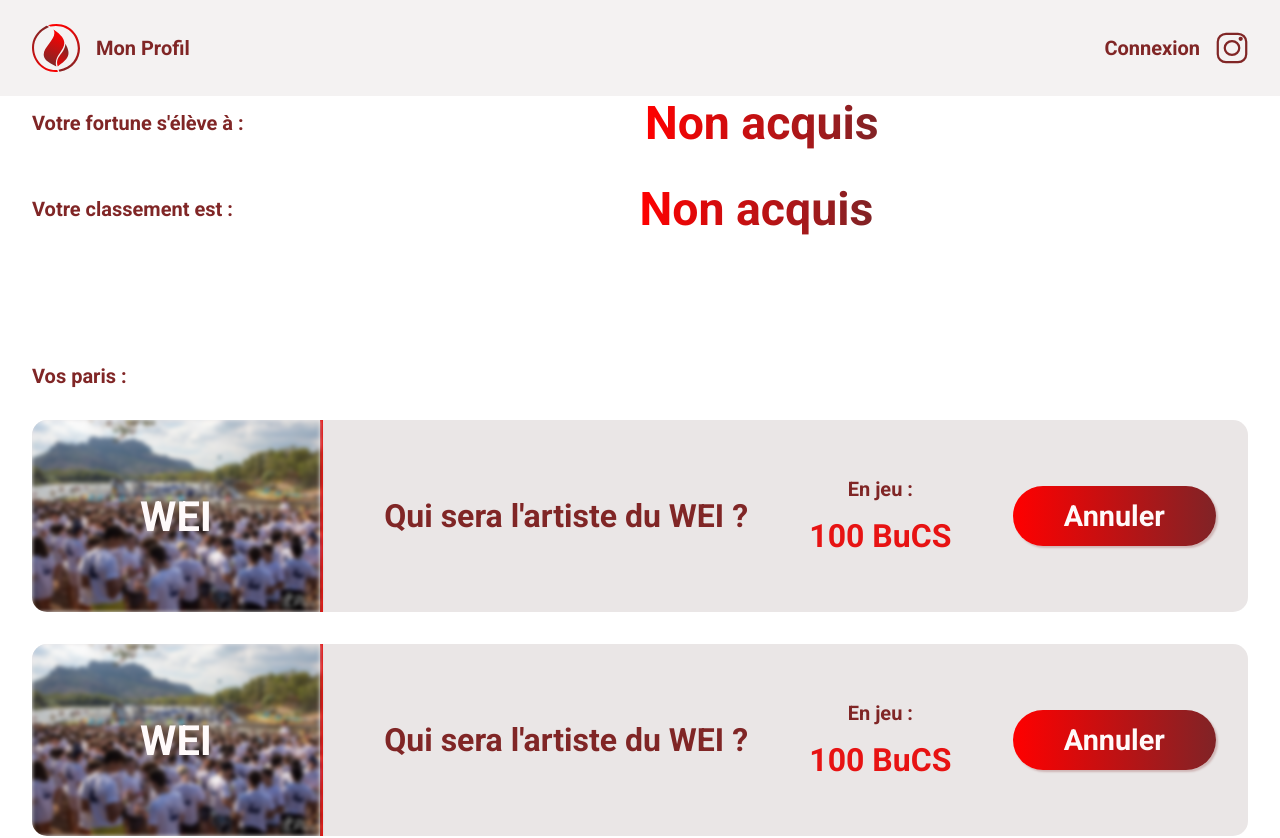
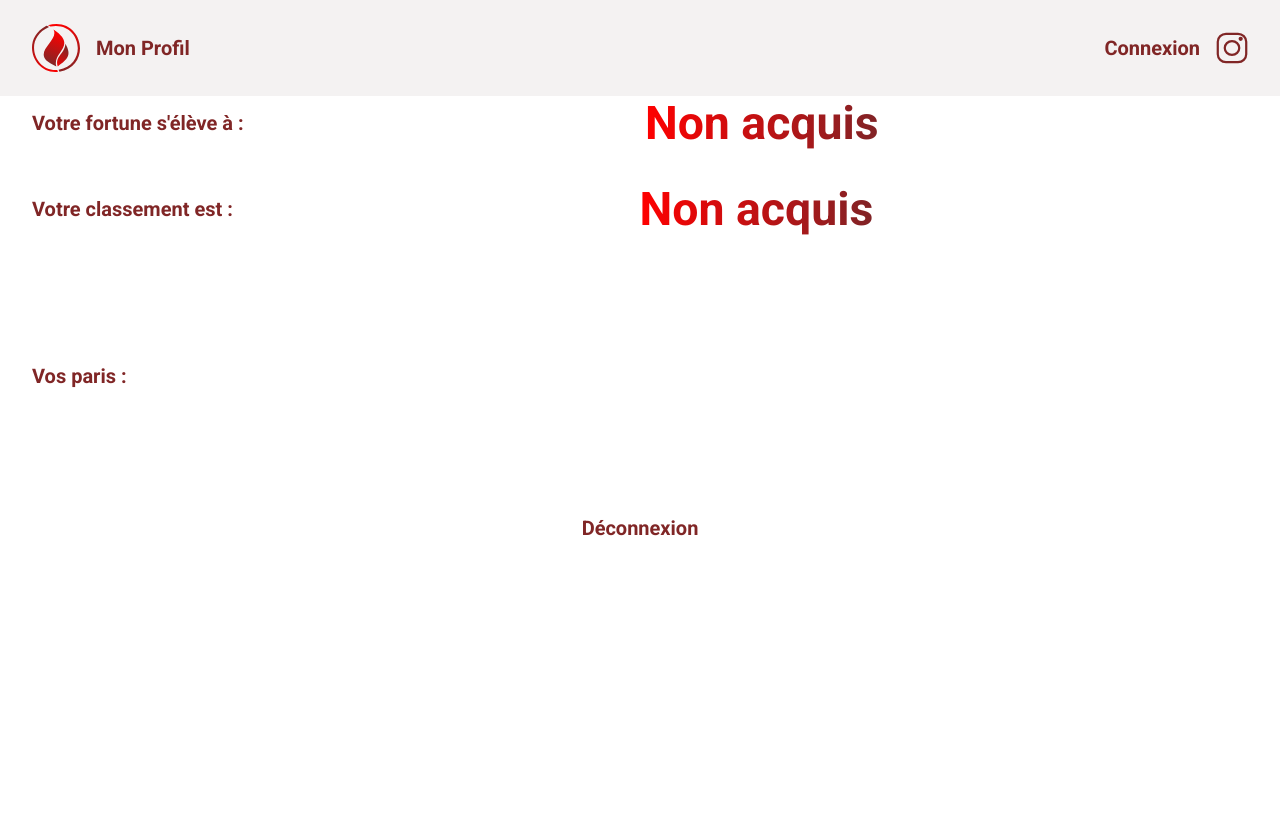
Before and after one commit to AsgelTaren/CSLeague_Front, a React (Create React App) app: page /profile in a window 1280 px wide. Shown: the top 838 px of the page. Built offline with nearby package versions, Linux system fonts and the light colour scheme.

Commit message:
Mid way through the bet system

```diff
--- a/src/components/bet_types/choices/Choices.jsx
+++ b/src/components/bet_types/choices/Choices.jsx
@@ -3,24 +3,19 @@ import './Choices.css';
 import * as Assets from '../../../assets';
 import * as Components from '../..';
 
-const Choices = ({ choice_data }) => {
-    const choiceName = choice_data[0];
-    const choiceBg = choice_data[1];
-
-    // console.log(choice_data);
-    // console.log(choiceName, choiceBg);
+const Choices = ({choice:{name,background}}) => {
     return (
         <div className='choice-container'>
 
             <div className="choice" onClick={() => { console.log('choiceClick') }}>
                 <div className='choice-title'>
-                    {choiceName}
+                    {name}
                 </div>
                 <div className='container-bouton-parier'>
                     <Components.ClassicButton text='Parier' />
                 </div>
                 <div className="choice-background">
-                    <img src={choiceBg} alt="choice-background" />
+                    <img src={background} alt="choice-background" />
                 </div>
             </div>
 
--- a/src/components/buttons/Buttons.jsx
+++ b/src/components/buttons/Buttons.jsx
@@ -18,7 +18,7 @@ const BoutonRetour = () => {
                             <line x1="45" y1="0.5" y2="0.5" stroke="#802626" />
                         </svg> */}
                         <svg xmlns="http://www.w3.org/2000/svg" width="128" height="4" viewBox="0 0 36 4" fill="none">
-                            <path d="M0 2H36" stroke="#802626" stroke-width="6" />
+                            <path d="M0 2H36" stroke="#802626" strokeWidth="6" />
                         </svg>
                     </div>
                 </div>
--- a/src/components/my_bet/MyBet.jsx
+++ b/src/components/my_bet/MyBet.jsx
@@ -3,22 +3,22 @@ import './MyBet.css';
 import * as Assets from '../../assets';
 import * as Components from '../';
 
-const MyBet = () => {
+const MyBet = ({userBet}) => {
     return (
         <div className='mon-pari'>
             {/* <div className='bet-image-container'>
             </div> */}
-            <div className='bet-image test'>
-                <img src={Assets.CampaignImages.wei} alt="bet-image" />
-                <h1 className='mon-pari-evt-title'>WEI</h1>
+            <div className='bet-image mon-pari-container'>
+                <img src={userBet.bet.image} alt="bet-image" />
+                <h1 className='mon-pari-evt-title'>{userBet.campaign_name}</h1>
                 <div className='bet-image__campaign-logo'>
-                    <img src={Assets.CampaignIcons.toss} alt="campaign-logo" />
+                    <img src={userBet.bet.icon} alt="campaign-logo" />
                 </div>
             </div>
-            <div className='bet-title test'>Qui sera l'artiste du WEI ?</div>
-            <div className='in-game test'>
-                <h2>En jeu :</h2>
-                <h1>100 BuCS</h1>
+            <div className='bet-title mon-pari-container'>{userBet.bet.name}</div>
+            <div className='in-game mon-pari-container'>
+                <h2>Votre choix</h2>
+                <h1>{userBet.choice}</h1>
             </div>
             <div className='bouton-annuler test'>
                 <Components.ClassicButton text='Annuler' />
--- a/src/core/Campaign.js
+++ b/src/core/Campaign.js
@@ -46,7 +46,6 @@ const getCampaign = async (id) => {
         .then(data => data.data)
         .then(data => {
             if (data.status === "success") {
-                console.log(id)
                 return campaignFromJSON(data.data)
             }
         })
--- /dev/null
+++ b/src/core/UserBet.js
@@ -0,0 +1,30 @@
+import axios from "axios";
+import { betFromJSON } from "./Bet";
+
+export class UserBet {
+    constructor(bet, choice,campaign_name) {
+        this.bet = bet;
+        this.choice = choice;
+        this.campaign_name = campaign_name
+    }
+
+    async getCampaign() {
+        return this.bet.getCampaign()
+    }
+}
+
+export const userBetFromJSON = (data) => {
+    if (!data) return null;
+    return new UserBet(betFromJSON(data), data.choice,data.campaign_name);
+}
+
+export const getUserBet = async (access_token, bet_id)=>{
+    return axios.post(process.env.REACT_APP_ENDPOINT + "/api/services/bets/singleOfUser",{access_token:access_token,bet_id:bet_id})
+    .then(data => data.data)
+    .then(data => {
+        if(data.status =="success" && data.data[0]){
+            console.log(data.data[0])
+            return userBetFromJSON(data.data[0])
+        }
+    })
+}
--- a/src/core/index.js
+++ b/src/core/index.js
@@ -1,3 +1,4 @@
 export { Campaign, getCampaign, getAllCampaigns } from './Campaign';
 export { Bet, betFromJSON, getBet } from './Bet';
 export { User, createUserDataStore } from './User';
+export {UserBet,userBetFromJSON,getUserBet} from './UserBet';
--- a/src/pages/bet/BetPage.jsx
+++ b/src/pages/bet/BetPage.jsx
@@ -2,7 +2,8 @@ import React, { useState, useEffect } from "react";
 import { useSearchParams, useNavigate } from "react-router-dom";
 import * as Components from '../../components';
 import * as Assets from '../../assets';
-import { getBet } from "../../core";
+import { getBet, getUserBet } from "../../core";
+import Cookies from "universal-cookie";
 
 import './BetPage.css';
 
@@ -12,8 +13,8 @@ const BetPage = () => {
     const [bet, setBet] = useState(null);
     const [campaign, setCampaign] = useState(null);
     const navigate = useNavigate();
-
-    // console.log(bet);
+    const [userBet, setUserBet] = useState(null);
+    const cookies = new Cookies()
 
     useEffect(() => {
         if (!searchParams.get("id")) return;
@@ -23,6 +24,8 @@ const BetPage = () => {
                 setCampaign(campaign)
             })
         })
+        if (!cookies.get("user_token")) return;
+        getUserBet(cookies.get("user_token").access_token, searchParams.get("id")).then(data => console.log(data))
 
     }, [searchParams])
 
@@ -36,16 +39,7 @@ const BetPage = () => {
     const choices_names = bet.choice_name.split(",");
     const choices_backgrounds = bet.choice_background.split(",");
 
-    let choices = [];
-    for (let pas = 0; pas < choices_backgrounds.length; pas++) {
-        let emptyList = [];
-        let toConcatenate = emptyList.concat(choices_names[pas], Assets.choices_backgrounds_map[choices_backgrounds[pas]]);
-        let newLength = choices.push(toConcatenate);
-    };
-
-    // console.log(choices);
-    // console.log(choices[0]);
-    // console.log(choices[0][0]);
+    let choices = choices_names.map((value, index) => ({ name: value, background: Assets.choices_backgrounds_map[choices_backgrounds[index]] }))
 
     // Ceci permet d'obtenir les noms et les images des prizes :
     const prizes_names = campaign.prize_name.split(",");
@@ -92,8 +86,8 @@ const BetPage = () => {
                 </div>
                 <div className="campaign-prizes-right">
                     <p>A gagner :</p>
-                    {prize_data.map((prize, _) => (
-                        <img src={prize[1]} alt="prize-image" />
+                    {prize_data.map((prize, index) => (
+                        <img src={prize[1]} alt="prize-image" key={index} />
                     ))}
                 </div>
             </div>
@@ -102,7 +96,7 @@ const BetPage = () => {
         </div>
 
         <div className="choices-container">
-            {choices.map((choice, index) => <Components.Choices choice_data={choice} key={index} />)}
+            {choices.map((choice, index) => <Components.Choices choice={choice} key={index} />)}
         </div>
 
         {/* <Components.Number /> */}
--- a/src/pages/campaign/CampaignPage.jsx
+++ b/src/pages/campaign/CampaignPage.jsx
@@ -22,8 +22,6 @@ const CampaignPage = () => {
         })
 
     }, [searchParams])
-
-    console.log(campaign);
 
     if (!campaign) {
         return (<div><p>Cette campagne n'existe pas</p></div>)
--- a/src/pages/profile/ProfilePage.jsx
+++ b/src/pages/profile/ProfilePage.jsx
@@ -1,5 +1,6 @@
 import React, { useEffect, useState } from 'react';
 import './ProfilePage.css';
+import { createUserDataStore, userBetFromJSON } from '../../core/';
 import * as Components from '../../components';
 import axios from 'axios';
 import Cookies from "universal-cookie";
@@ -7,13 +8,16 @@ import Cookies from "universal-cookie";
 const ProfilePage = () => {
     const cookies = new Cookies()
     const [points, setPoints] = useState()
+    const [bets, setBets] = useState([])
     useEffect(() => {
         if (!cookies.get("user_token")) return;
         axios.post(process.env.REACT_APP_ENDPOINT + "/api/services/user/getPoints", { access_token: cookies.get("user_token").access_token }).then(data => data.data).then(data => {
-            console.log(data)
             setPoints({ points: data.data.points_wei, rank: data.data.rank })
         })
+        axios.post(process.env.REACT_APP_ENDPOINT + "/api/services/user/ofToken", { access_token: cookies.get("user_token").access_token }).then(data => console.log(data.data))
+        axios.post(process.env.REACT_APP_ENDPOINT + "/api/services/bets/ofUser", { access_token: cookies.get("user_token").access_token })
 
+            .then(data => data.data.data.map(bet => userBetFromJSON(bet))).then(data => setBets(data))
     }, [])
     return (
         <div className='page-mes-paris'>
@@ -33,15 +37,10 @@ const ProfilePage = () => {
 
             <div className='container-mes-paris'>
                 <p>Vos paris :</p>
-                <div className='single-bet'>
-                    <Components.MyBet />
-                </div>
-                <div className='single-bet'>
-                    <Components.MyBet />
-                </div>
-                <div className='single-bet'>
-                    <Components.MyBet />
-                </div>
+                {bets.map(bet =>
+                    <div className="single-bet">
+                        <Components.MyBet userBet={bet} />
+                    </div>)}
             </div>
 
             <div className='bouton-déconnexion'><Components.NavigationButton text='Déconnexion' /></div>
```
